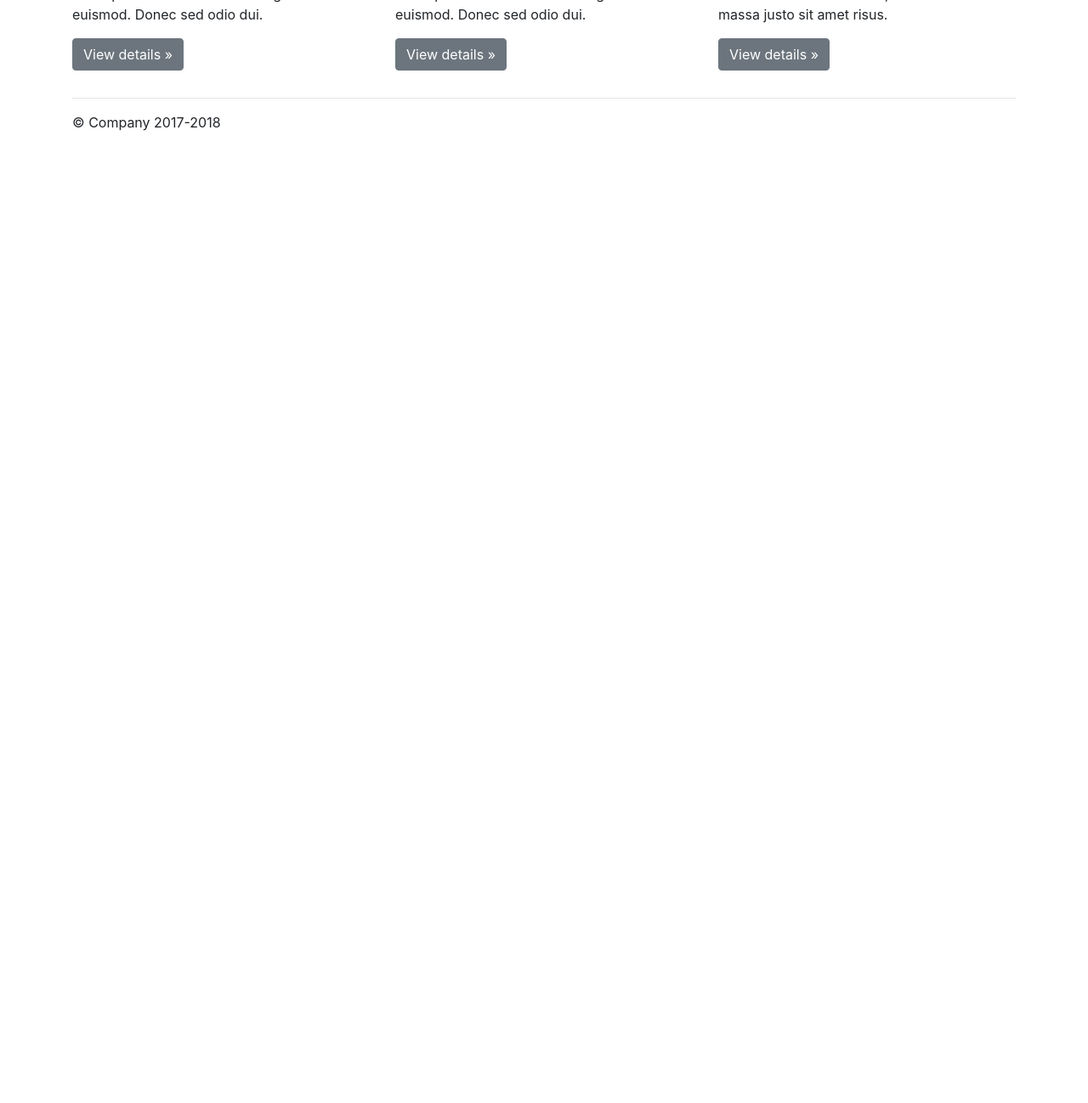
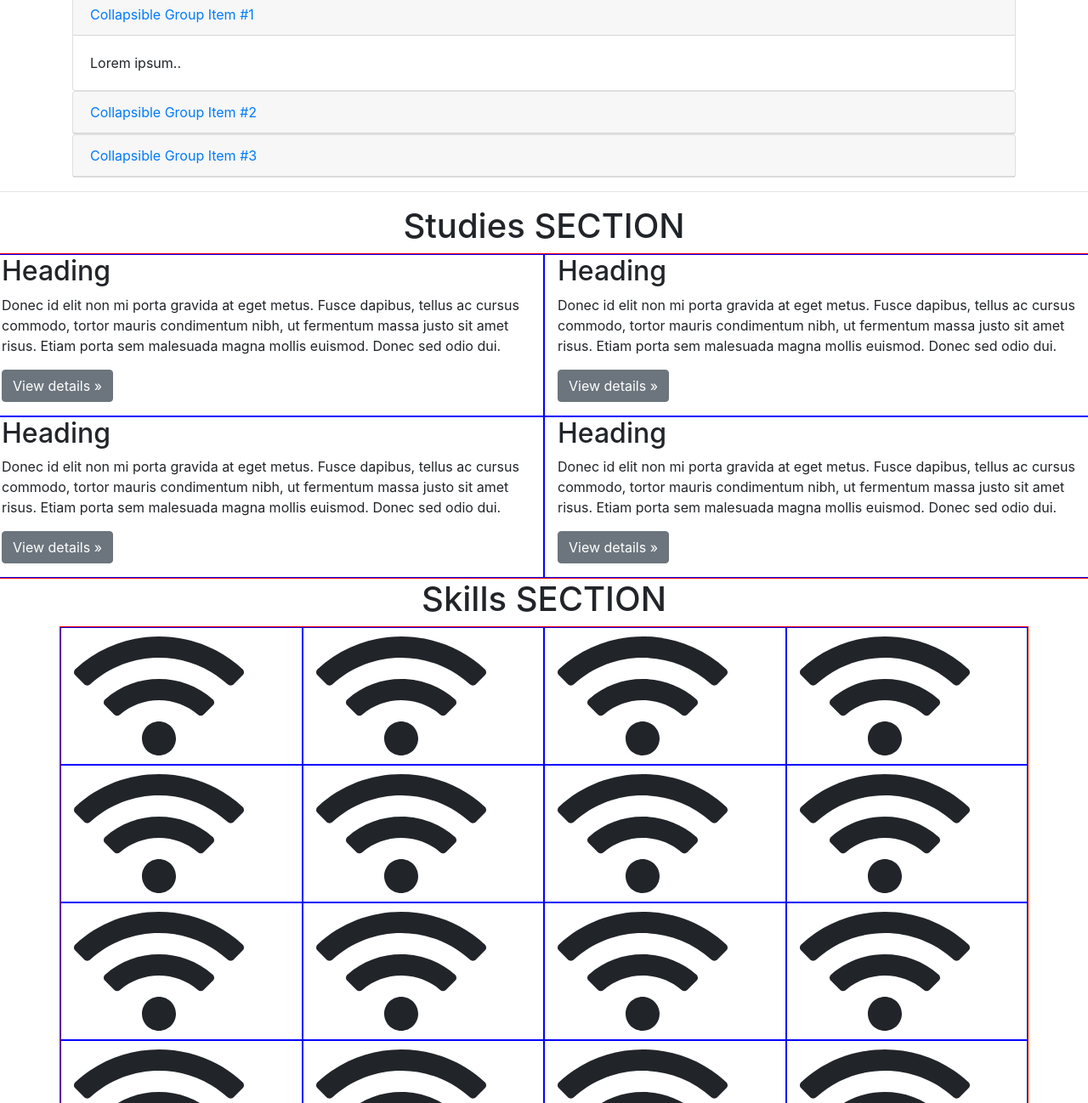
Before and after one commit to gagdmac/RedesignCV, a website: page builds/development/index.html in a window 1280 px wide. Shown: the part 520-1818 px from the top of the page at 85% size. Before the commit the page ends 800 px from the top, so only its background shows below. Drawn offline with nearby package versions, Linux system fonts and the light colour scheme; files that its build step writes are made by us from their sources; files whose address does not match are found by name.

Commit message:
Secciones : Menu & Videos + Work + studies + Skills

```diff
--- a/builds/development/index.html
+++ b/builds/development/index.html
@@ -53,42 +53,204 @@
 
     <main role="main">
 
-      <!-- Main jumbotron for a primary marketing message or call to action -->
+      <!-- ================= Main jumbotron - Constain the menu and videos =================== -->
       <div class="jumbotron">
-        <div class="container">
-          <h1 class="display-3">Hello world! <i class="fab fa-font-awesome-alt"></i></h1>
-          <p>Basic web development with Gulp.js, Browserify, Compass, Sourcemaps, Fontawesome 5 and Bootstrap 4.0.0.</p>
-          <p><a class="btn btn-primary btn-lg" href="#" role="button">Learn more &raquo;</a></p>
-        </div>
-      </div>
+        <div class="row" style="border:1px solid red">
 
-      <div class="container">
-        <!-- Example row of columns -->
-        <div class="row">
-          <div class="col-md-4">
+
+          <div class="col-md-6" style="border:1px solid blue">
             <h2>Heading</h2>
             <p>Donec id elit non mi porta gravida at eget metus. Fusce dapibus, tellus ac cursus commodo, tortor mauris condimentum nibh, ut fermentum massa justo sit amet risus. Etiam porta sem malesuada magna mollis euismod. Donec sed odio dui. </p>
             <p><a class="btn btn-secondary" href="#" role="button">View details &raquo;</a></p>
           </div>
-          <div class="col-md-4">
+
+          <div class="col-md-6" style="border:1px solid blue">
             <h2>Heading</h2>
             <p>Donec id elit non mi porta gravida at eget metus. Fusce dapibus, tellus ac cursus commodo, tortor mauris condimentum nibh, ut fermentum massa justo sit amet risus. Etiam porta sem malesuada magna mollis euismod. Donec sed odio dui. </p>
             <p><a class="btn btn-secondary" href="#" role="button">View details &raquo;</a></p>
           </div>
-          <div class="col-md-4">
+
+          <i class="fas fa-angle-down fa-5x"></i>
+
+
+        </div><!--row-->
+      </div><!--jumbotron-->
+
+  </main>
+
+        <!-- ================= Main jumbotron - Constain the menu and videos =================== -->
+
+
+        <!-- ================= Work section  ================= -->
+        <div class="container">
+
+          <h1 class="text-center">WORK SECTION</h1>
+
+          <div id="accordion">
+
+           <div class="card">
+             <div class="card-header">
+               <a class="card-link" data-toggle="collapse" href="#collapseOne">
+                 Collapsible Group Item #1
+               </a>
+             </div>
+             <div id="collapseOne" class="collapse show" data-parent="#accordion">
+               <div class="card-body">
+                 Lorem ipsum..
+               </div>
+             </div>
+           </div>
+
+           <div class="card">
+             <div class="card-header">
+               <a class="collapsed card-link" data-toggle="collapse" href="#collapseTwo">
+                 Collapsible Group Item #2
+               </a>
+             </div>
+             <div id="collapseTwo" class="collapse" data-parent="#accordion">
+               <div class="card-body">
+                 Lorem ipsum..
+               </div>
+             </div>
+           </div>
+
+           <div class="card">
+             <div class="card-header">
+               <a class="collapsed card-link" data-toggle="collapse" href="#collapseThree">
+                 Collapsible Group Item #3
+               </a>
+             </div>
+             <div id="collapseThree" class="collapse" data-parent="#accordion">
+               <div class="card-body">
+                 Lorem ipsum..
+               </div>
+             </div>
+           </div>
+
+         </div>
+
+        </div><!--container-->
+
+        <!-- ================= Work section ENDS  ================= -->
+
+
+        <!-- ================= Studies section  ================= -->
+<hr>
+
+
+        <h1 class="text-center">Studies SECTION</h1>
+
+
+        <div class="row" style="border:1px solid red">
+
+
+          <div class="col-md-6" style="border:1px solid blue">
             <h2>Heading</h2>
-            <p>Donec sed odio dui. Cras justo odio, dapibus ac facilisis in, egestas eget quam. Vestibulum id ligula porta felis euismod semper. Fusce dapibus, tellus ac cursus commodo, tortor mauris condimentum nibh, ut fermentum massa justo sit amet risus.</p>
+            <p>Donec id elit non mi porta gravida at eget metus. Fusce dapibus, tellus ac cursus commodo, tortor mauris condimentum nibh, ut fermentum massa justo sit amet risus. Etiam porta sem malesuada magna mollis euismod. Donec sed odio dui. </p>
             <p><a class="btn btn-secondary" href="#" role="button">View details &raquo;</a></p>
           </div>
-        </div>
 
-        <hr>
+          <div class="col-md-6" style="border:1px solid blue">
+            <h2>Heading</h2>
+            <p>Donec id elit non mi porta gravida at eget metus. Fusce dapibus, tellus ac cursus commodo, tortor mauris condimentum nibh, ut fermentum massa justo sit amet risus. Etiam porta sem malesuada magna mollis euismod. Donec sed odio dui. </p>
+            <p><a class="btn btn-secondary" href="#" role="button">View details &raquo;</a></p>
+          </div>
 
-      </div> <!-- /container -->
+          <div class="col-md-6" style="border:1px solid blue">
+            <h2>Heading</h2>
+            <p>Donec id elit non mi porta gravida at eget metus. Fusce dapibus, tellus ac cursus commodo, tortor mauris condimentum nibh, ut fermentum massa justo sit amet risus. Etiam porta sem malesuada magna mollis euismod. Donec sed odio dui. </p>
+            <p><a class="btn btn-secondary" href="#" role="button">View details &raquo;</a></p>
+          </div>
 
-    </main>
+          <div class="col-md-6" style="border:1px solid blue">
+            <h2>Heading</h2>
+            <p>Donec id elit non mi porta gravida at eget metus. Fusce dapibus, tellus ac cursus commodo, tortor mauris condimentum nibh, ut fermentum massa justo sit amet risus. Etiam porta sem malesuada magna mollis euismod. Donec sed odio dui. </p>
+            <p><a class="btn btn-secondary" href="#" role="button">View details &raquo;</a></p>
+          </div>
 
-    <footer class="container">
+
+
+        </div><!--row-->
+
+        <!-- ================= Studies section ENDS  ================= -->
+          <h1 class="text-center">Skills SECTION</h1>
+
+        <div class="container" style="border:1px solid red">
+
+          <div class="row">
+
+          <div class="col-md-3" style="border:1px solid blue">
+            <i class="fas fa-wifi fa-10x text-center"></i>
+          </div>
+
+          <div class="col-md-3" style="border:1px solid blue">
+            <i class="fas fa-wifi fa-10x text-center"></i>
+          </div>
+
+          <div class="col-md-3" style="border:1px solid blue">
+            <i class="fas fa-wifi fa-10x text-center"></i>
+          </div>
+
+          <div class="col-md-3" style="border:1px solid blue">
+            <i class="fas fa-wifi fa-10x text-center"></i>
+          </div>
+
+      <div class="col-md-3" style="border:1px solid blue">
+        <i class="fas fa-wifi fa-10x text-center"></i>
+      </div>
+
+      <div class="col-md-3" style="border:1px solid blue">
+        <i class="fas fa-wifi fa-10x text-center"></i>
+      </div>
+
+      <div class="col-md-3" style="border:1px solid blue">
+        <i class="fas fa-wifi fa-10x text-center"></i>
+      </div>
+
+      <div class="col-md-3" style="border:1px solid blue">
+        <i class="fas fa-wifi fa-10x text-center"></i>
+      </div>
+
+
+      <div class="col-md-3" style="border:1px solid blue">
+        <i class="fas fa-wifi fa-10x text-center"></i>
+      </div>
+
+      <div class="col-md-3" style="border:1px solid blue">
+        <i class="fas fa-wifi fa-10x text-center"></i>
+      </div>
+
+      <div class="col-md-3" style="border:1px solid blue">
+        <i class="fas fa-wifi fa-10x text-center"></i>
+      </div>
+
+      <div class="col-md-3" style="border:1px solid blue">
+        <i class="fas fa-wifi fa-10x text-center"></i>
+      </div>
+
+      <div class="col-md-3" style="border:1px solid blue">
+        <i class="fas fa-wifi fa-10x text-center"></i>
+      </div>
+
+      <div class="col-md-3" style="border:1px solid blue">
+        <i class="fas fa-wifi fa-10x text-center"></i>
+      </div>
+
+      <div class="col-md-3" style="border:1px solid blue">
+        <i class="fas fa-wifi fa-10x text-center"></i>
+      </div>
+
+      <div class="col-md-3" style="border:1px solid blue">
+        <i class="fas fa-wifi fa-10x text-center"></i>
+      </div>
+
+        </div><!--row-->
+
+        </div><!--container-->
+
+
+              <hr>
+    <footer class="container" style="border:1px solid red">
       <p>&copy; Company 2017-2018</p>
     </footer>
 
```
